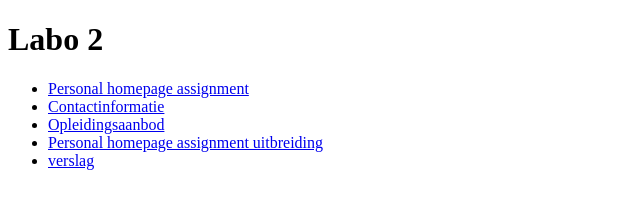
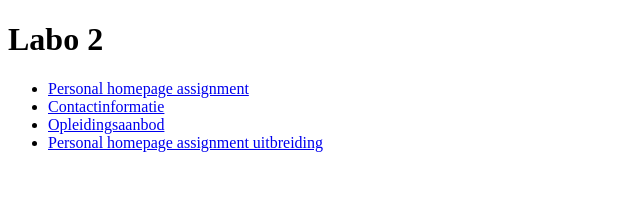
Before and after one commit to SanderVandeputte/webdevelopment, a plain HTML site: page labo_3/labo_3.html in a window 1280 px wide. Shown: the full height of the page, 0-640 px from the left. Drawn offline with Linux system fonts and the light colour scheme.

Commit message:
Update labo_3.html

```diff
--- a/labo_3/labo_3.html
+++ b/labo_3/labo_3.html
@@ -11,10 +11,6 @@
     <li><a href="Contactinformatie.html"> Contactinformatie</a></li>
     <li><a href="Opleidingsaanbod.html"> Opleidingsaanbod</a></li>
     <li><a href="../Personal homepage assignment uitbreiding.html"> Personal homepage assignment uitbreiding</a></li>
-    <li><a href="2 – Verslag HTML deel 1.pdf"> verslag</a></li>
-
-
-
 </ul>
 </body>
 </html>
```
